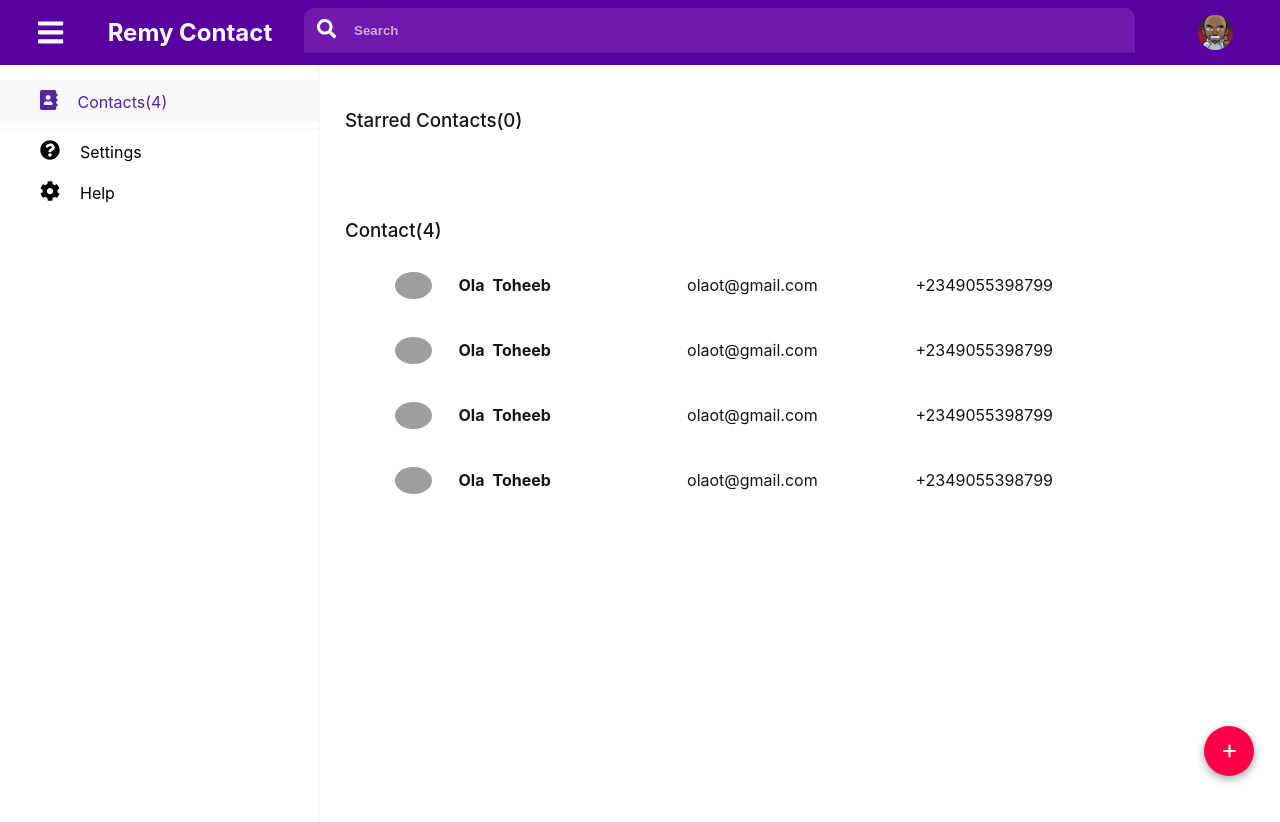
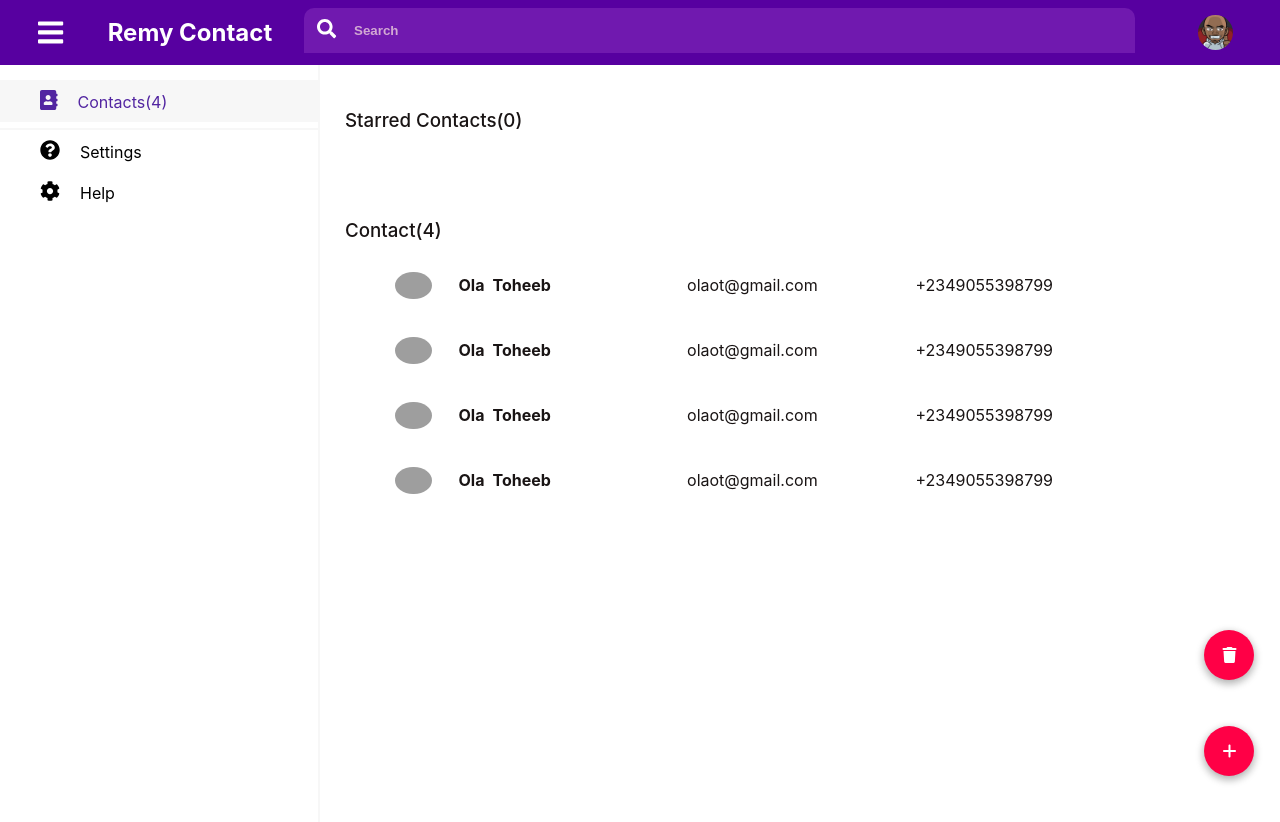
Before and after one commit to OlushesiToheeb/Remycontact, a React (Create React App) app: page / in a window 1280 px wide. Shown: the top 822 px of the page. Built offline with nearby package versions, Linux system fonts and the light colour scheme; grey boxes are pictures that could not be loaded.

Commit message:
ft: a contact can be selected and deleted

```diff
--- a/src/Store/reducers/reducer.js
+++ b/src/Store/reducers/reducer.js
@@ -44,7 +44,6 @@ const reducer = (state=initialState, action) =>{
        return {
           ...state,
       contacts: state.contacts.filter(c => {
-        console.log(action);
         return c.id !== action.id;
       })
     }
--- a/src/component/Contactlist/Contactlist.js
+++ b/src/component/Contactlist/Contactlist.js
@@ -11,9 +11,10 @@ class Contactlist extends React.Component{
 
 
   toggleIconIdHandler = (id) => {
+    console.log(id)
     const {toggleIconId} = this.state;
-    // undefined - toggle off if the selected row clicked again
     const newToggleIconId = toggleIconId === id ? undefined : id;
+    console.log(newToggleIconId)
     this.setState({toggleIconId: newToggleIconId})
   }
 
@@ -57,7 +58,7 @@ class Contactlist extends React.Component{
                           <i className="fas fa-pen"></i>
                         </div>
                         <i className="fas fa-ellipsis-v"
-                          ></i>
+                          onClick={() => this.toggleIconIdHandler(contact.id)}></i>
                       </td>
                     </tr>
                   )}
@@ -66,8 +67,15 @@ class Contactlist extends React.Component{
             </div>
           </div>
 
-          <div className="delete-contact">
-            <i class="fas fa-trash" onClick={() => { this.props.removeContact() }}></i>
+          <div className={this.state.toggleIconId !== undefined ? ['display-f','delete-contact'].join(' ') : 'delete-contact'}
+            onClick={
+              () => {
+                if (this.state.toggleIconId !== undefined) {
+                    this.props.removeContact(this.state.toggleIconId);
+                }
+              }
+            }>
+            <i class="fas fa-trash"></i>
           </div>
           <div className="create-new-contact">
               <i class="fas fa-plus"></i>
```
